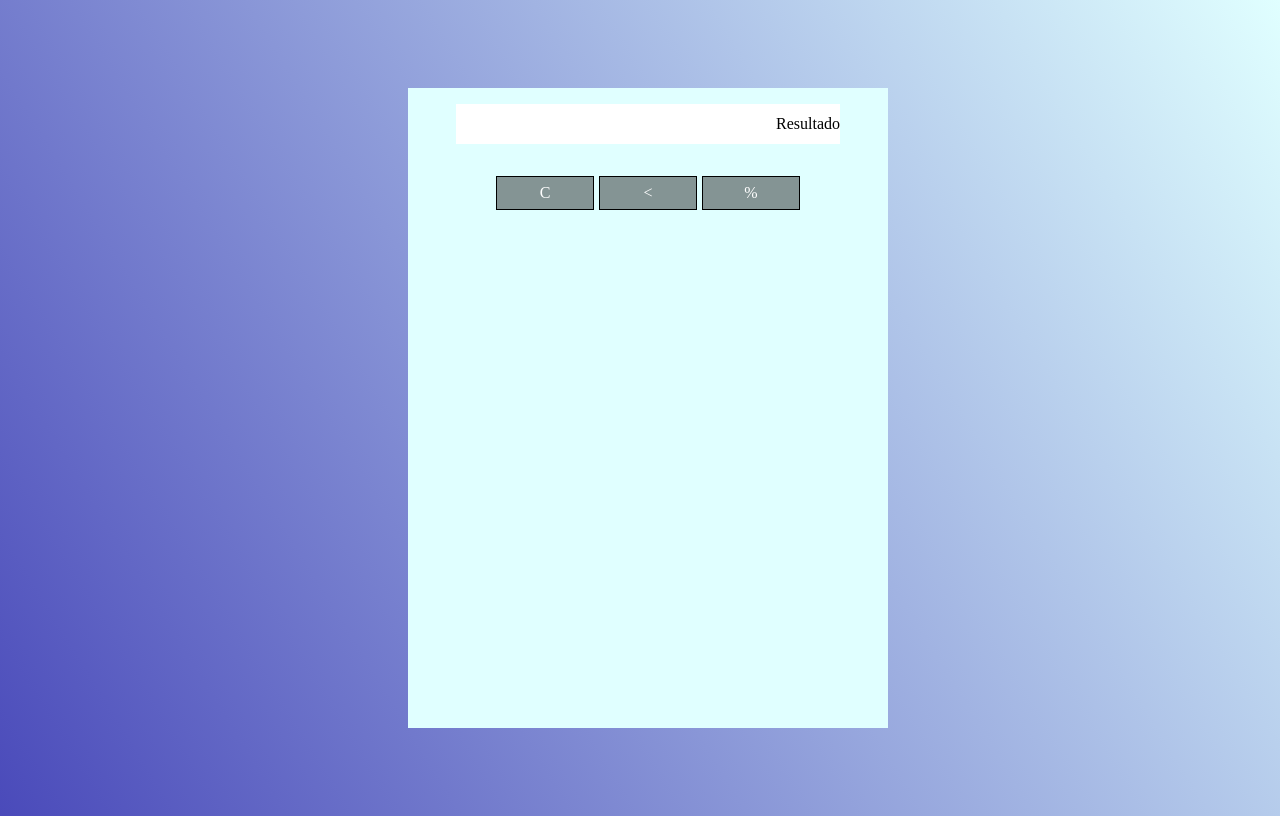
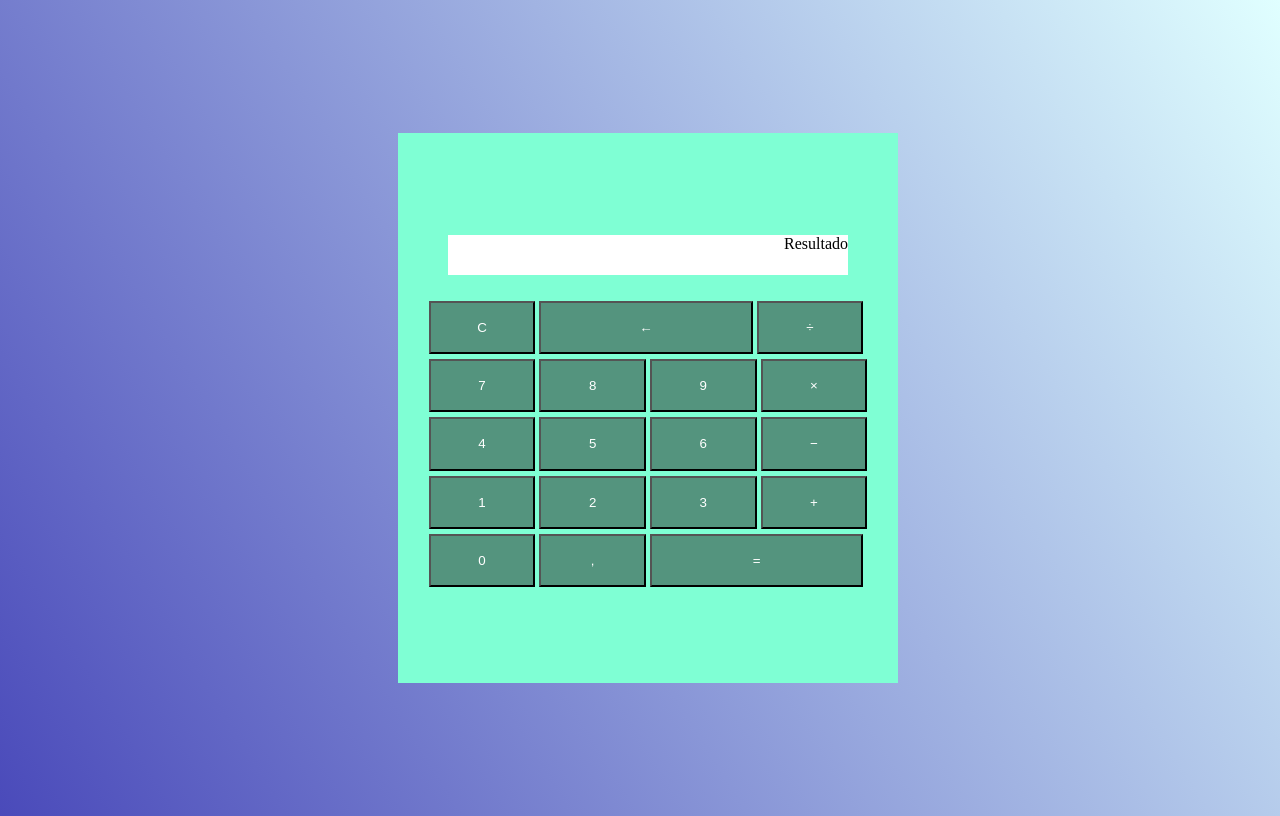
Before and after one commit to AlvesArthurSantos/calculadora, a plain HTML site: page index.html in a window 1280 px wide. Drawn offline with Linux system fonts and the light colour scheme.

Commit message:
ajustando htm e css

```diff
--- a/css/style.css
+++ b/css/style.css
@@ -1,57 +1,50 @@
 @charset "UTF-8";
 
 body {
+    display: flex;
+    justify-content: center;
+    align-items: center;
     background-image: linear-gradient(45rad, rgb(74, 74, 186), lightcyan);
+    height: 100vh;
+    width: 100vw;
 }
 
 main {
-    height: 100vh;
-    width: 100vw;
     display: flex;
+    flex-direction: column;
+    background-color: aquamarine;
+    height: 550px;
+    width: 500px;
     align-items: center;
     justify-content: center;
 }
 
-main > div {
-    display: flex;
-    flex-direction: column;
-    background-color: lightcyan;
-    width: 30em;
-    height: 40em;
-    margin: 0 auto;
 
+div {
+
+    margin: 5px auto;
 }
 
 .bottom {
-    width: 6em;
-    height: 2em;
+    width: 8em;
+    height: 4em;
     background-color: rgb(43, 43, 43, 0.5);
     color: #fff;
+    text-align: center;
+    padding: 10px;
 }
 
-output {
+.bottom.dois {
+    width: 16em;
+}
+
+.output {
     display: flex;
     background-color: #fff;
-    text-align: end;
+    text-align: start;
     height: 2.5em;
     width: 80%;
-    align-items: center;
+    align-items: start;
     justify-content: end;
     margin: 1em auto;
 }
-
-ul {
-    display: flex;
-    justify-content: center;
-    list-style-type: none;
-    gap: 5px;
-    padding: 0;
-}
-
-li {
-    display: flex;
-    margin: 0;
-    border: 1px solid black;
-    justify-content: center;
-    align-items: center;
-}
--- a/index.html
+++ b/index.html
@@ -8,13 +8,44 @@
 </head>
 <body>
     <main>
+
+            <div class="output">
+                <output>Resultado</output>
+            </div>
         <div>
-            <output>Resultado</output>
-            <ul>
-                <li class="bottom">C</li>
-                <li class="bottom">&lt;</li>
-                <li class="bottom">%</li>
-            </ul>
+            <div>
+                <button class=bottom>C</button>
+                <button class="bottom dois">&larr;</button>
+                <button class=bottom>&div;</button>
+            </div>
+
+            <div>
+                <button class=bottom>7</button>
+                <button class=bottom>8</button>
+                <button class=bottom>9</button>
+                <button class=bottom>&times;</button>
+            </div>
+
+            <div>
+                <button class=bottom>4</button>
+                <button class=bottom>5</button>
+                <button class=bottom>6</button>
+                <button class=bottom>&minus;</button>
+            </div>
+
+            <div>
+                <button class=bottom>1</button>
+                <button class=bottom>2</button>
+                <button class=bottom>3</button>
+                <button class=bottom>&plus;</button>
+            </div>
+
+            <div>
+                <button class=bottom>0</button>
+                <button class=bottom>,</button>
+                <button class="bottom dois">&equals;</button>
+            </div>
+
         </div>
     </main>
 </body>
```
